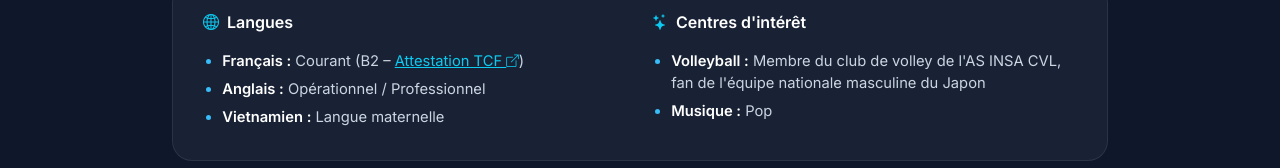
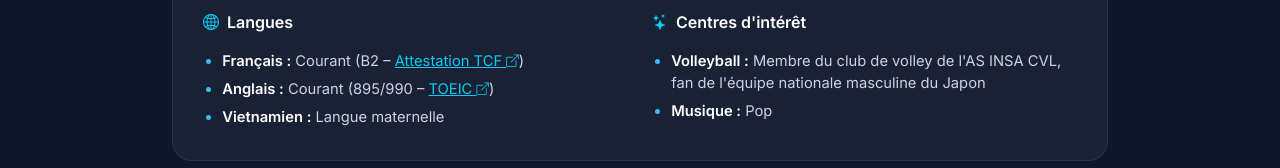
Before and after one commit to lydangphuckhang/khangly.github.io, a plain HTML site: page resume.html in a window 1280 px wide. Shown: the part 3004-3172 px from the top of the page. Drawn offline with nearby package versions, Linux system fonts and the light colour scheme.

Commit message:
cv,toeic

```diff
--- a/resume.html
+++ b/resume.html
@@ -605,7 +605,7 @@
                             </div>
                             <ul class="cv-list mb-0">
                                 <li data-i18n="lang_fr"><span class="text-white fw-semibold">Français :</span> Courant (B2 – <a href="certs/tcf.pdf" target="_blank" rel="noopener noreferrer" class="text-info text-decoration-underline">Attestation TCF <i class="bi bi-box-arrow-up-right" style="font-size: 0.85em;"></i></a>)</li>
-                                <li data-i18n="lang_en"><span class="text-white fw-semibold">Anglais :</span> Opérationnel / Professionnel</li>
+                                <li data-i18n="lang_en"><span class="text-white fw-semibold">Anglais :</span> Courant (895/990 – <a href="certs/toeic.pdf" target="_blank" rel="noopener noreferrer" class="text-info text-decoration-underline">TOEIC <i class="bi bi-box-arrow-up-right" style="font-size: 0.85em;"></i></a>)</li>
                                 <li data-i18n="lang_vi"><span class="text-white fw-semibold">Vietnamien :</span> Langue maternelle</li>
                             </ul>
                         </div>
@@ -680,7 +680,7 @@
                 sec_langs_interests: 'Languages &amp; Interests',
                 sub_langs: 'Languages',
                 lang_fr: '<span class="text-white fw-semibold">French:</span> Fluent (B2 – <a href="certs/tcf.pdf" target="_blank" rel="noopener noreferrer" class="text-info text-decoration-underline">TCF Certificate <i class="bi bi-box-arrow-up-right" style="font-size: 0.85em;"></i></a>)',
-                lang_en: '<span class="text-white fw-semibold">English:</span> Professional working proficiency',
+                lang_en: '<span class="text-white fw-semibold">English:</span> Fluent (895/990 – <a href="certs/toeic.pdf" target="_blank" rel="noopener noreferrer" class="text-info text-decoration-underline">TOEIC <i class="bi bi-box-arrow-up-right" style="font-size: 0.85em;"></i></a>)',
                 lang_vi: '<span class="text-white fw-semibold">Vietnamese:</span> Native',
                 sub_interests: 'Interests',
                 int_volley: '<span class="text-white fw-semibold">Volleyball:</span> Member of the AS INSA CVL volleyball club, fan of the Japan men\'s national volleyball team',
```
Also changed, not shown: 2 other files.
